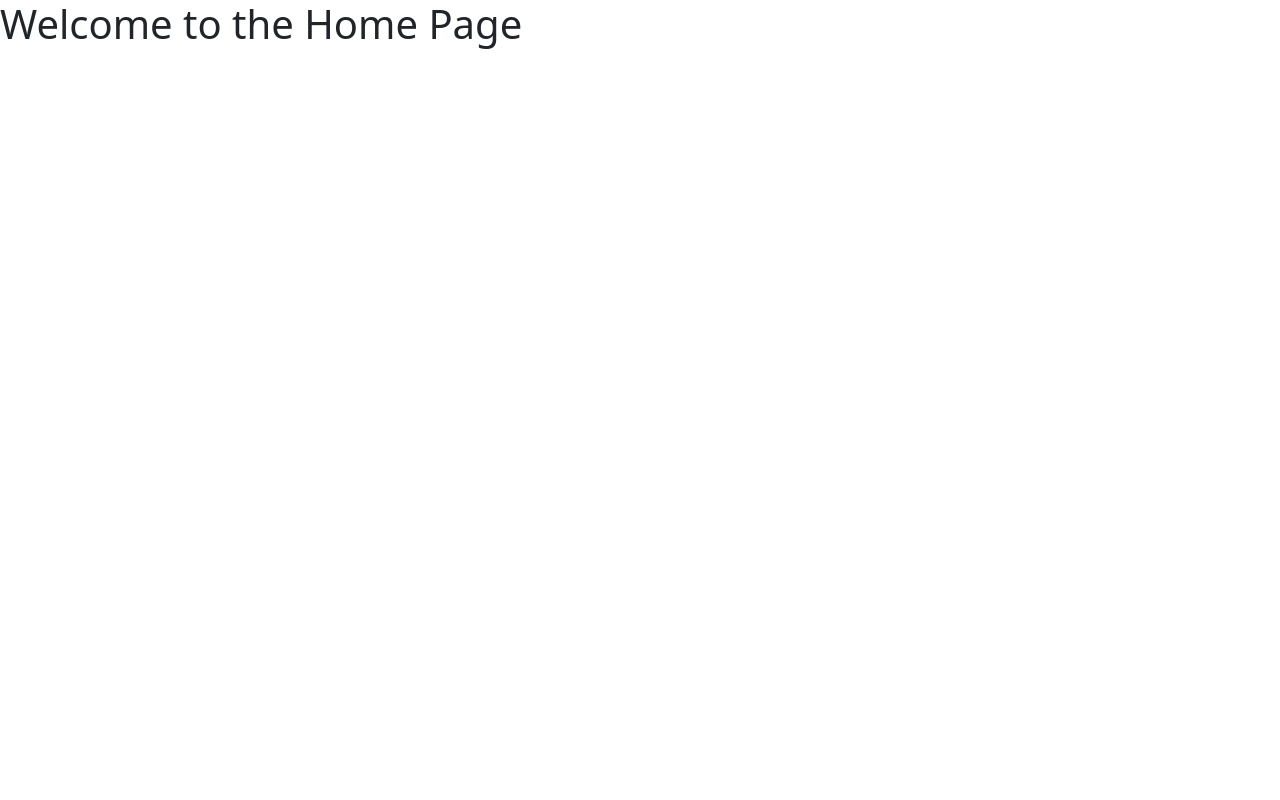
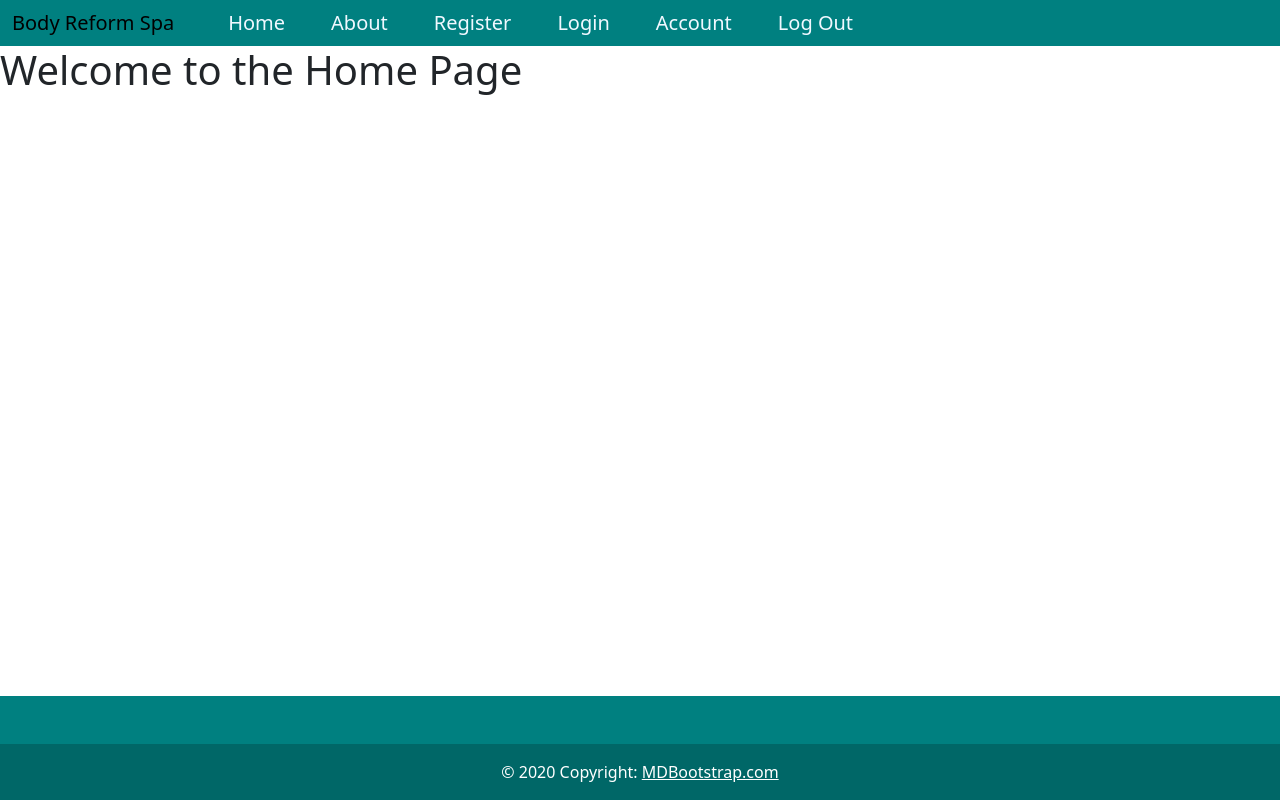
Before and after one commit to Gukkon/salonapp, a Flask app: page / in a window 1280 px wide. Run offline with Flask 3, Linux system fonts and the light colour scheme.

Commit message:
updates to navbar,footer,routes and other html and css files

```diff
--- a/route.py
+++ b/route.py
@@ -3,12 +3,7 @@ from flask import Flask, render_template
 
 app = Flask(__name__)
 
-
-@app.route('/')
-def index():
-    return render_template("index.html")
-
-
+# Error Pages
 @app.errorhandler(404)
 def page_not_found(e):
     return render_template("404.html"), 404
@@ -19,6 +14,32 @@ def page_not_found(e):
     return render_template("500.html"), 500
 
 
+# All html webpages
+@app.route('/')
+def index():
+    return render_template("index.html")
+
+
 @app.route('/about')
 def about():
     return render_template("about.html")
+
+
+@app.route('/login')
+def login():
+    return render_template("login.html")
+
+
+@app.route('/register')
+def register():
+    return render_template("register.html")
+
+
+@app.route('/account')
+def account():
+    return render_template("account.html")
+
+
+@app.route('/logout')
+def logout():
+    return render_template("logout.html")
--- /dev/null
+++ b/static/styles.css
@@ -0,0 +1,41 @@
+* {
+    box-sizing: border-box;
+}
+
+/* Error styles */
+.error-con {
+    height: 550px;
+    display: flex;
+    justify-content: center;
+    align-items: center;
+}
+
+body {
+    min-height: 100vh;
+    display: flex;
+    flex-direction: column;
+}
+
+footer {
+    margin-top: auto;
+}
+
+
+/* Navbar styles */
+
+.navbar-col {
+    background: teal;
+}
+
+.nav-item {
+    font-size: 20px;
+}
+
+.no-padding {
+    padding: 0;
+}
+
+.nav-link {
+    margin-left: 30px;
+    color: aliceblue;
+}
--- a/templates/base.html
+++ b/templates/base.html
@@ -4,13 +4,65 @@
     <meta charset="UTF-8">
     <meta name="viewport" content="width=device-width, initial-scale=1.0">
     <link href="https://cdn.jsdelivr.net/npm/bootstrap@5.3.1/dist/css/bootstrap.min.css" rel="stylesheet" integrity="sha384-4bw+/aepP/YC94hEpVNVgiZdgIC5+VKNBQNGCHeKRQN+PtmoHDEXuppvnDJzQIu9" crossorigin="anonymous">
-    <title>Document</title>
+
+    <link rel="stylesheet" type="text/css" href="/static/styles.css">
+    <title>Body Reform Spa</title>
 </head>
 <body>
+    <nav class="navbar navbar-expand-lg bg-body-tertiary no-padding">
+
+        <div class="container-fluid navbar-col">
+          <a class="navbar-brand" href="index.html">Body Reform Spa</a>
+
+          <button class="navbar-toggler" type="button" data-bs-toggle="collapse" data-bs-target="#navbarTogglerDemo02" aria-controls="navbarTogglerDemo02" aria-expanded="false" aria-label="Toggle navigation">
+            <span class="navbar-toggler-icon"></span>
+          </button>
+
+          <div class="collapse navbar-collapse margin-left" id="navbarTogglerDemo02">
+            <ul class="navbar-nav me-auto mb-2 mb-lg-0">
+              <li class="nav-item">
+                    <a class="nav-link" href="{{ url_for('index') }}">Home</a>
+              </li>
+              <li class="nav-item">
+                    <a class="nav-link" href="{{ url_for('about') }}"">About</a>
+              </li>
+              <li class="nav-item">
+                    <a class="nav-link" href="{{ url_for('register') }}">Register</a>
+              </li>
+              <li class="nav-item">
+                    <a class="nav-link" href="{{ url_for('login') }}">Login</a>
+              </li>
+                <li class="nav-item">
+                    <a class="nav-link" href="{{ url_for('account') }}">Account</a>
+                </li>
+                <li class="nav-item">
+                    <a class="nav-link" href="{{ url_for('logout') }}">Log Out</a>
+                </li>
+            </ul>
+          </div>
+        </div>
+      </nav>
+
+    {% block content %}
+
+    {% endblock %}
+
+      <!-- footer -->
+
+      <footer class="text-center text-white fixed-bottom" style="background-color: teal;">
+        <!-- Grid container -->
+        <div class="container p-4"></div>
+        <!-- Grid container -->
+
+        <!-- Copyright -->
+        <div class="text-center p-3" style="background-color: rgba(0, 0, 0, 0.2);">
+          © 2020 Copyright:
+          <a class="text-white" href="https://mdbootstrap.com/">MDBootstrap.com</a>
+        </div>
+        <!-- Copyright -->
+      </footer>
+
+
     <script src="https://cdn.jsdelivr.net/npm/bootstrap@5.3.1/dist/js/bootstrap.bundle.min.js" integrity="sha384-HwwvtgBNo3bZJJLYd8oVXjrBZt8cqVSpeBNS5n7C8IVInixGAoxmnlMuBnhbgrkm" crossorigin="anonymous"></script>
 </body>
 </html>
-
-{% block content %}
-
-{% endblock %}
--- a/templates/index.html
+++ b/templates/index.html
@@ -4,5 +4,4 @@
 
     <h1>Welcome to the Home Page</h1>
 
-
 {% endblock %}
```
Also changed, not shown: templates/404.html (+7 -3 lines), templates/500.html (+7 -3 lines), templates/account.html (added, +7 -0 lines), templates/login.html (added, +7 -0 lines), templates/logout.html (added, +7 -0 lines), templates/register.html (added, +7 -0 lines), 1 other file.
